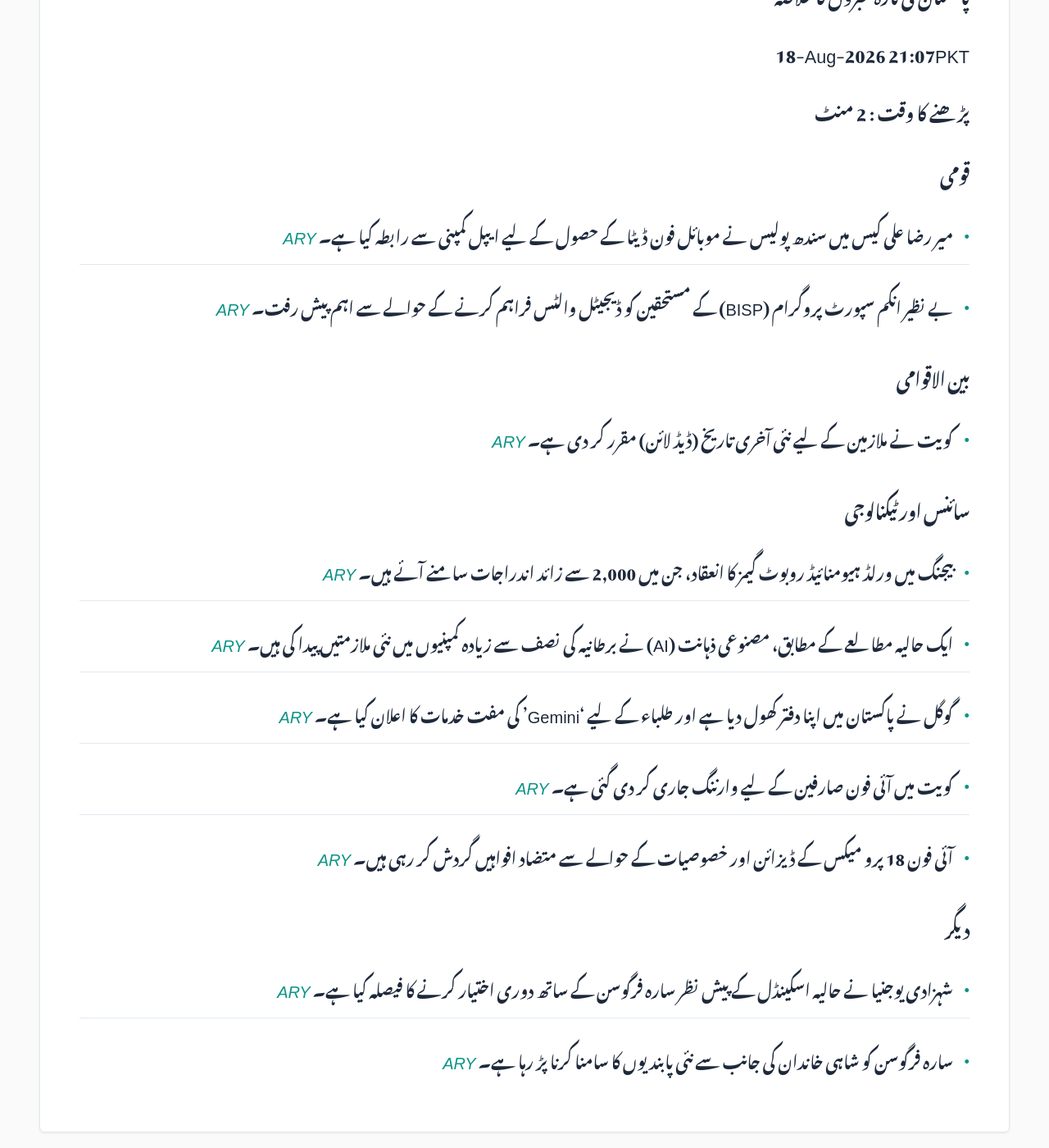
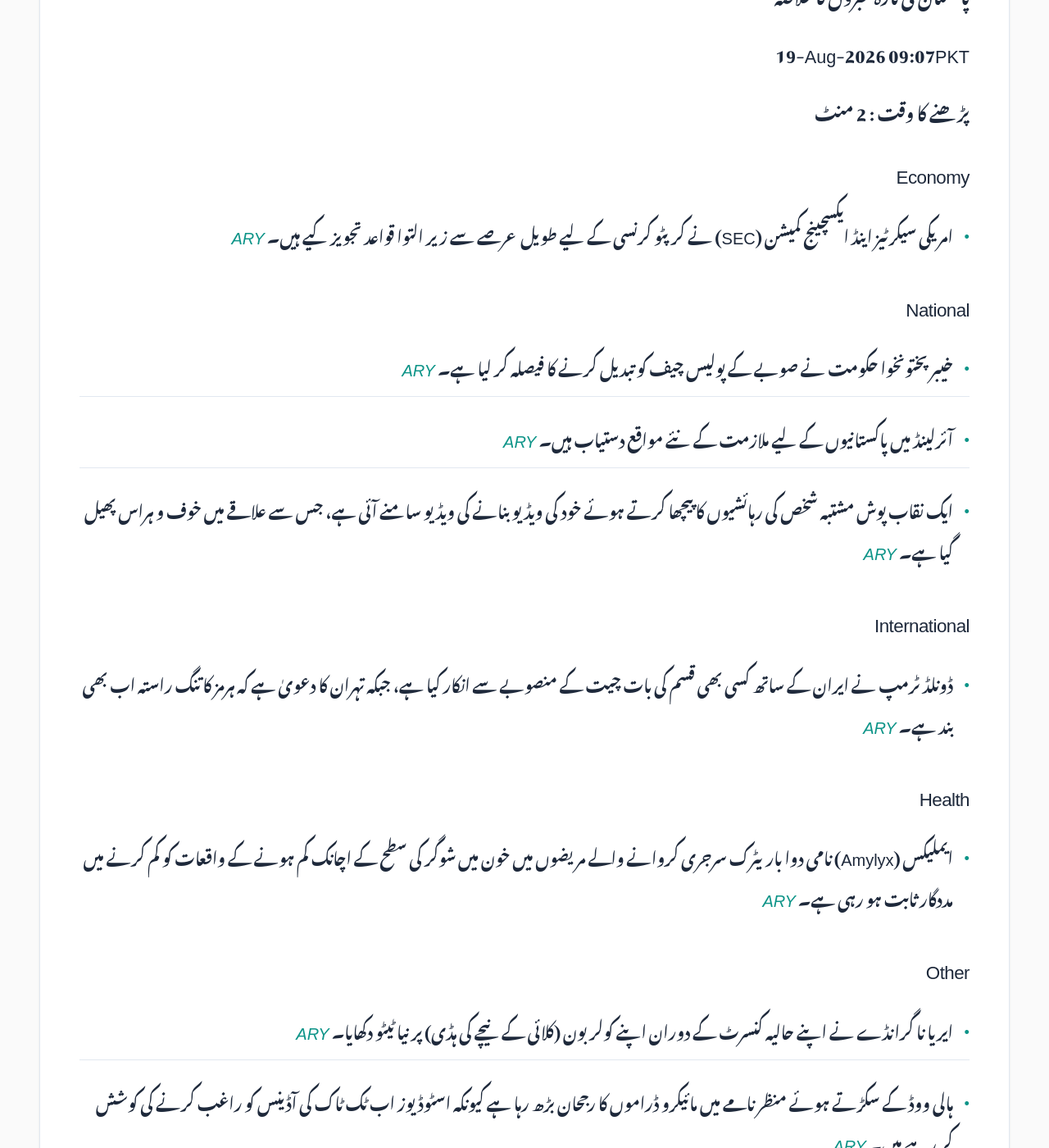
Before and after one commit to zsubzwary/news, a Jekyll site: the page built from ur/index.md, in a window 1280 px wide and 1400 px high, scrolled down 354 px. Shown: the whole window at 82% size. Built offline with Jekyll 4.4.1, drawn with Linux system fonts in a browser that asks for light colours; some web fonts are replaced; comment, search, counter and statistics services are not loaded; some of the changed text lies outside the part shown.

Commit message:
DateTime; 2026-08-19T04:07:26.900Z

```diff
--- a/ur/index.md
+++ b/ur/index.md
@@ -7,24 +7,26 @@ rtl: true
 
 پاکستان کی تازہ خبروں کا خلاصہ
 
- &lrm; 18-Aug-2026 21:07PKT
+ &lrm; 19-Aug-2026 09:07PKT
 
 پڑھنے کا وقت : 2 منٹ
 
-### قومی
-- میر رضا علی کیس میں سندھ پولیس نے موبائل فون ڈیٹا کے حصول کے لیے ایپل کمپنی سے رابطہ کیا ہے۔ *[ARY](https://arynews.tv/mir-raza-ali-case-apple-team-contacted-by-sindh-police)*
-- بے نظیر انکم سپورٹ پروگرام (BISP) کے مستحقین کو ڈیجیٹل والٹس فراہم کرنے کے حوالے سے اہم پیش رفت۔ *[ARY](https://arynews.tv/digital-wallets-for-bisp-beneficiaries-in-2026)*
+### Economy
+- امریکی سیکرٹیز اینڈ ایکسچینج کمیشن (SEC) نے کرپٹو کرنسی کے لیے طویل عرصے سے زیر التوا قواعد تجویز کیے ہیں۔ *[ARY](https://arynews.tv/us-sec-proposes-long-awaited-crypto-rules)*
 
-### بین الاقوامی
-- کویت نے ملازمین کے لیے نئی آخری تاریخ (ڈیڈ لائن) مقرر کر دی ہے۔ *[ARY](https://arynews.tv/kuwait-sets-new-deadline-for-employees)*
+### National
+- خیبر پختونخوا حکومت نے صوبے کے پولیس چیف کو تبدیل کرنے کا فیصلہ کر لیا ہے۔ *[ARY](https://arynews.tv/khyber-pakhtunkhwa-govt-decides-to-change-police-chief)*
+- آئرلینڈ میں پاکستانیوں کے لیے ملازمت کے نئے مواقع دستیاب ہیں۔ *[ARY](https://arynews.tv/job-opportunities-for-pakistanis-in-ireland)*
+- ایک نقاب پوش مشتبہ شخص کی رہائشیوں کا پیچھا کرتے ہوئے خود کی ویڈیو بنانے کی ویڈیو سامنے آئی ہے، جس سے علاقے میں خوف و ہراس پھیل گیا ہے۔ *[ARY](https://arynews.tv/masked-suspect-films-himself-stalking-residents-in-chilling-neighborhood-video)*
 
-### سائنس اور ٹیکنالوجی
-- بیجنگ میں ورلڈ ہیومنائیڈ روبوٹ گیمز کا انعقاد، جن میں 2,000 سے زائد اندراجات سامنے آئے ہیں۔ *[ARY](https://arynews.tv/world-humanoid-robot-games-return-to-beijing)*
-- ایک حالیہ مطالعے کے مطابق، مصنوعی ذہانت (AI) نے برطانیہ کی نصف سے زیادہ کمپنیوں میں نئی ملازمتیں پیدا کی ہیں۔ *[ARY](https://arynews.tv/ai-creates-new-jobs-in-over-half-of-uk-firms-study)*
-- گوگل نے پاکستان میں اپنا دفتر کھول دیا ہے اور طلباء کے لیے 'Gemini' کی مفت خدمات کا اعلان کیا ہے۔ *[ARY](https://arynews.tv/google-opens-pakistan-office-announces-free-gemini-for-students)*
-- کویت میں آئی فون صارفین کے لیے وارننگ جاری کر دی گئی ہے۔ *[ARY](https://arynews.tv/kuwait-warns-iphone-users)*
-- آئی فون 18 پرو میکس کے ڈیزائن اور خصوصیات کے حوالے سے متضاد افواہیں گردش کر رہی ہیں۔ *[ARY](https://arynews.tv/iphone-18-pro-max-leaks-spark-conflicting-rumors)*
+### International
+- ڈونلڈ ٹرمپ نے ایران کے ساتھ کسی بھی قسم کی بات چیت کے منصوبے سے انکار کیا ہے، جبکہ تہران کا دعویٰ ہے کہ ہرمز کا تنگ راستہ اب بھی بند ہے۔ *[ARY](https://arynews.tv/trump-says-no-talks-planned-with-iran)*
 
-### دیگر
-- شہزادی یوجنیا نے حالیہ اسکینڈل کے پیش نظر سارہ فرگوسن کے ساتھ دوری اختیار کرنے کا فیصلہ کیا ہے۔ *[ARY](https://arynews.tv/princess-eugenie-sets-boundaries-with-sarah-ferguson-amid-scandal)*
-- سارہ فرگوسن کو شاہی خاندان کی جانب سے نئی پابندیوں کا سامنا کرنا پڑ رہا ہے۔ *[ARY](https://arynews.tv/sarah-ferguson-faces-new-royal-restriction)*
+### Health
+- ایملیکس (Amylyx) نامی دوا باریٹرک سرجری کروانے والے مریضوں میں خون میں شوگر کی سطح کے اچانک کم ہونے کے واقعات کو کم کرنے میں مددگار ثابت ہو رہی ہے۔ *[ARY](https://arynews.tv/amylyx-drug-cuts-low-blood-sugar-episodes-in-bariatric-surgery-patients)*
+
+### Other
+- ایریا نا گرانڈے نے اپنے حالیہ کنسرٹ کے دوران اپنے کولر بون (کلائی کے نیچے کی ہڈی) پر نیا ٹیٹو دکھایا۔ *[ARY](https://arynews.tv/ariana-grande-shows-off-new-collarbone-tattoo-during-concert)*
+- ہالی ووڈ کے سکڑتے ہوئے منظر نامے میں مائیکرو ڈراموں کا رجحان بڑھ رہا ہے کیونکہ اسٹوڈیوز اب ٹک ٹاک کی آڈینس کو راغب کرنے کی کوشش کر رہے ہیں۔ *[ARY](https://arynews.tv/microdramas-boom-in-a-shrinking-hollywood-as-studios-chase-a-tiktok-audience)*
+- 'سلو ہارسز' کے چھٹے سیزن کے ٹریلر میں اولیویا کوک کی واپسی کا انکشاف کیا گیا ہے۔ *[ARY](https://arynews.tv/slow-horses-season-6-trailer-finally-reveals-olivia-cookes-return)*
+- ٹیلر سوئفٹ بلیک لائیولی کے بچوں سے متعلق دوستی کی حدود پر غور کر رہی ہیں۔ *[ARY](https://arynews.tv/taylor-swift-weighs-friendship-boundaries-regarding-blake-livelys-children)*
```
